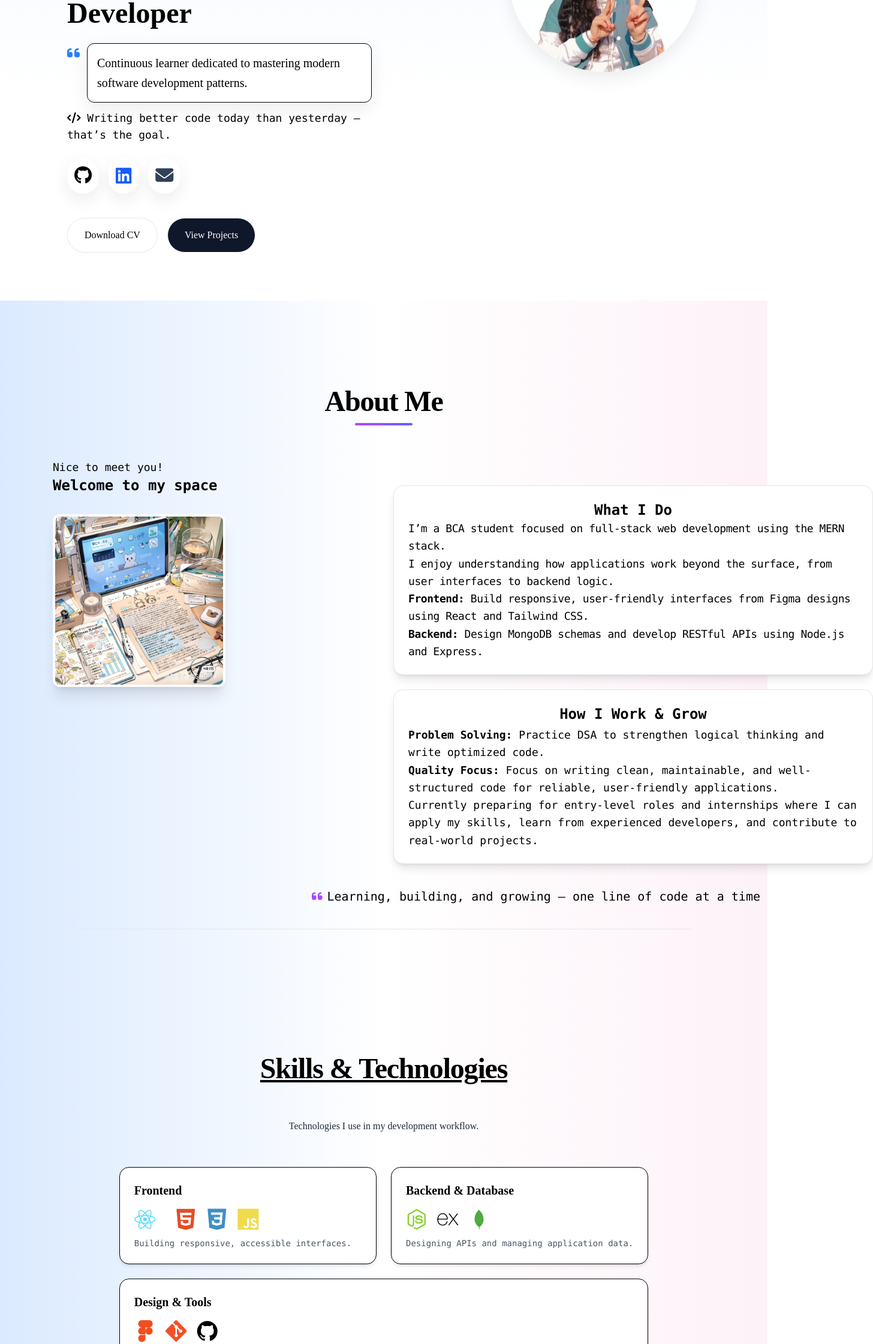
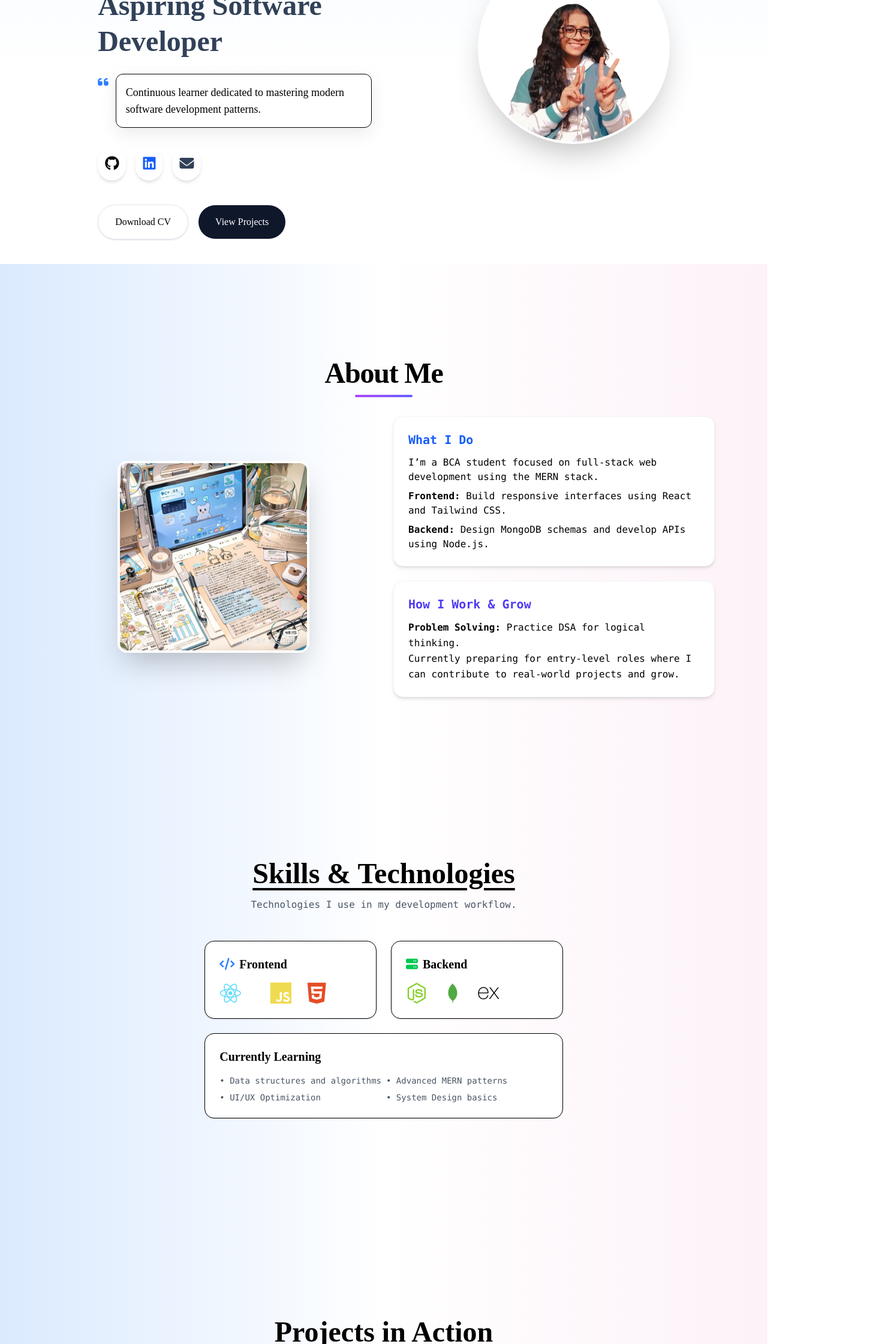
Before and after one commit to CodeWithAks/Portfolio, a React (Vite) app: page / in a window 1280 px wide. Shown: the part 440-2680 px from the top of the page at 60% size, 1456 px wide, since content can reach past the window. Built offline with nearby package versions, Linux system fonts and the light colour scheme.

Commit message:
first commit

```diff
--- a/src/components/AboutSection.jsx
+++ b/src/components/AboutSection.jsx
@@ -2,73 +2,46 @@ import React from 'react'
 
 const AboutSection = () => {
   return (
-    <section id="about" className="scroll-mt-24 w-full bg-gradient-to-r from-blue-100 via-white to-pink-50">
-      <div className="max-w-6xl mx-auto px-4 sm:px-6 py-12 sm:py-16">
+    // Reduced scroll-mt and py-16 to py-8 to fix the excessive top margin
+    <section id="about" className="scroll w-full bg-gradient-to-r from-blue-100 via-white to-pink-50 overflow-hidden">
+      <div className="max-w-6xl mx-auto px-4 sm:px-6 py-8 md:py-12">
 
-        {/* Heading */}
-        <div className="text-center mb-10 sm:mb-14">
-          <h1 className="text-3xl sm:text-4xl md:text-5xl font-extrabold tracking-tight">
-            About Me
-          </h1>
+        <div className="text-center mb-8">
+          <h1 className="text-3xl sm:text-5xl font-extrabold tracking-tight">About Me</h1>
           <div className="mx-auto mt-3 h-1 w-24 rounded-full bg-gradient-to-r from-purple-500 to-indigo-500" />
         </div>
 
-        {/* Intro */}
-        <div className="mb-8 text-center md:text-left">
-          <h2 className="font-mono text-base sm:text-lg">
-            Nice to meet you!
-          </h2>
-          <h3 className="text-lg sm:text-xl md:text-2xl font-mono font-bold">
-            Welcome to my space
-          </h3>
-        </div>
+        <div className="grid grid-cols-1 lg:grid-cols-2 gap-8 items-center">
+          <div className="flex justify-center">
+            <img
+              src="/images/bio-img.jpg"
+              alt="Akshara"
+              className="w-64 h-64 md:w-80 md:h-80 object-cover rounded-2xl border-4 border-white shadow-2xl"
+            />
+          </div>
 
-        {/* Image + Content */}
-        <div className="grid grid-cols-1 lg:grid-cols-2 gap-8 items-start">
-          <img
-            src="/images/bio-img.jpg"
-            alt="Akshara"
-            className="mx-auto lg:mx-0 w-56 h-56 sm:w-64 sm:h-64 md:w-72 md:h-72 object-cover rounded-xl border-4 border-white shadow-xl bg-blue-50"
-          />
-
-          <div className="space-y-6 lg:-mt-12">
-            {/* Card 1 */}
-            <div className="bg-white p-5 sm:p-6 rounded-2xl shadow-lg border border-zinc-200 w-200">
-              <h1 className='text-center font-bold font-mono text-2xl'>What I Do</h1>
-              <p className="text-sm sm:text-base md:text-lg leading-relaxed font-mono tracking-tight">
-                <p>I’m a BCA student focused on full-stack web development using the MERN stack. <br></br>I enjoy understanding how applications work beyond the surface, from user interfaces to backend logic.<br></br>
-                  <span className='font-bold'>Frontend:</span> Build responsive, user-friendly interfaces from Figma designs using React and Tailwind CSS.<br></br>
-                  <span className='font-bold'>Backend:</span> Design MongoDB schemas and develop RESTful APIs using Node.js and Express.</p>
-              </p>
+          <div className="flex flex-col gap-6">
+            <div className="bg-white p-6 rounded-2xl shadow-md border border-zinc-100">
+              <h3 className='font-bold font-mono text-xl mb-3 text-blue-600'>What I Do</h3>
+              <div className="text-sm sm:text-base space-y-2 font-mono">
+                <p>I’m a BCA student focused on full-stack web development using the MERN stack.</p>
+                <p><span className='font-bold'>Frontend:</span> Build responsive interfaces using React and Tailwind CSS.</p>
+                <p><span className='font-bold'>Backend:</span> Design MongoDB schemas and develop APIs using Node.js.</p>
+              </div>
             </div>
 
-            {/* Card 2 */}
-            <div className="bg-white p-5 sm:p-6 rounded-2xl shadow-lg border border-zinc-200 w-200">
-              <h1 className='text-center font-bold font-mono text-2xl'>How I Work & Grow</h1>
-              <p className="text-sm sm:text-base md:text-lg leading-relaxed font-mono mt-1">
-                <span className='font-bold'>Problem Solving:</span> Practice DSA to strengthen logical thinking and write optimized code.<br></br>
-                <span className='font-bold'>Quality Focus:</span> Focus on writing clean, maintainable, and well-structured code for reliable, user-friendly applications.<br></br>
-                Currently preparing for entry-level roles and internships where I can apply my skills, learn from experienced developers, and contribute to real-world projects.
+            <div className="bg-white p-6 rounded-2xl shadow-md border border-zinc-100">
+              <h3 className='font-bold font-mono text-xl mb-3 text-indigo-600'>How I Work & Grow</h3>
+              <p className="text-sm sm:text-base font-mono leading-relaxed">
+                <span className='font-bold'>Problem Solving:</span> Practice DSA for logical thinking. <br/>
+                Currently preparing for entry-level roles where I can contribute to real-world projects and grow.
               </p>
             </div>
           </div>
         </div>
-
-        {/* Quote */}
-        <div className="mt-10 flex justify-center lg:justify-end">
-          <div className="flex items-center gap-2 text-base sm:text-lg md:text-xl font-mono max-w-2xl text-center lg:text-left whitespace-nowrap">
-            <i className="fa-solid fa-quote-left text-purple-500"></i>
-            <span>Learning, building, and growing — one line of code at a time</span>
-
-          </div>
-        </div>
-
-        <hr className="mt-10 border-zinc-200 max-w-5xl mx-auto" />
-
-
       </div>
     </section>
   )
 }
 
-export default AboutSection
+export default AboutSection;
--- a/src/components/HeroSection.jsx
+++ b/src/components/HeroSection.jsx
@@ -3,89 +3,43 @@ import React from 'react'
 const HeroSection = () => {
     return (
         <section id="home" className="gradient-hero">
-            <div className="max-w-6xl mx-auto px-4 sm:px-6 md:px-8 lg:px-12 py-8 sm:py-12 md:py-16 lg:py-20">
-                <div className="flex flex-col-reverse lg:flex-row items-center lg:items-start gap-6 sm:gap-8 md:gap-10">
+            <div className="max-w-6xl mx-auto px-4 sm:px-6 lg:px-12 py-2 md:py-10">
+                <div className="flex flex-col-reverse lg:flex-row items-center gap-10">
                     <div className="flex-1 text-center lg:text-left">
-                        <button className="border-slate-200 rounded-xl px-5 py-3 animate-bounce-once bg-white/70 backdrop-blur soft-shadow text-sm sm:text-base">
+                        <button className="border-slate-200 rounded-xl px-5 py-3 animate-bounce bg-white/70 backdrop-blur soft-shadow text-sm">
                             Hello !
                         </button>
 
-                        <h1 className="text-2xl sm:text-3xl md:text-4xl lg:text-5xl font-bold mt-4 mb-2 animate-fade-in-up leading-tight">
+                        <h1 className="text-3xl sm:text-4xl lg:text-6xl font-bold mt-4 mb-2 leading-tight">
                             I'm <span className="text-blue-500">Akshara Goyal</span>,
                         </h1>
 
-                        <h2
-                            className="text-2xl sm:text-3xl md:text-4xl lg:text-5xl font-bold animate-fade-in-up leading-tight"
-                            style={{ animationDelay: '120ms' }}>
+                        <h2 className="text-2xl sm:text-3xl lg:text-5xl font-bold leading-tight text-slate-700">
                             Aspiring Software Developer
                         </h2>
 
-                        <div
-                            className="mt-4 sm:mt-5 flex items-start gap-2 sm:gap-3 animate-fade-in-up"
-                            style={{ animationDelay: '240ms' }}
-                        >
-                            <i className="fa-solid fa-quote-left text-xl sm:text-2xl text-blue-500 mt-1"></i>
-                            <p className="text-base sm:text-lg md:text-xl border p-3 sm:p-4 rounded-xl bg-white/70 backdrop-blur soft-shadow leading-relaxed">
+                        <div className="mt-6 flex items-start gap-3 justify-center lg:justify-start">
+                            <i className="fa-solid fa-quote-left text-xl text-blue-500 mt-1"></i>
+                            <p className="text-base sm:text-lg border p-4 rounded-xl bg-white/70 backdrop-blur soft-shadow max-w-md">
                                 Continuous learner dedicated to mastering modern software development patterns.
-                                <br className="hidden sm:block" />
-
                             </p>
                         </div>
 
-                        <p
-                            className="text-right lg:text-left mt-2 sm:mt-3 text-base sm:text-lg animate-fade-in-up font-mono"
-                            style={{ animationDelay: '360ms' }}
-                        >
-                            <i class="fa-solid fa-code"></i> Writing better code today than yesterday — that’s the goal.
-                        </p>
-
-                        {/* icons */}
-
-                        {/* github */}
-                        <div className="socials mt-4 sm:mt-6 flex justify-center lg:justify-start gap-3 sm:gap-4 text-2xl sm:text-3xl animate-fade-in-up"
-                            style={{ animationDelay: '480ms' }}>
-                            <a
-                                href="https://github.com/CodeWithAks"
-                                target="_blank"
-                                rel="noopener noreferrer"
-                                className="p-2 sm:p-3 rounded-full bg-white soft-shadow hover:scale-110 transition-all cursor-pointer"
-                            >
-                                <i className="fa-brands fa-github text-black"></i>
-                            </a>
-
-                            {/* linkedin */}
-                            <a
-                                href="https://www.linkedin.com/in/akshara-goyal-37236a366/"
-                                target="_blank"
-                                rel="noopener noreferrer"
-                                className="p-2 sm:p-3 rounded-full bg-white soft-shadow hover:scale-110 transition-all cursor-pointer flex items-center justify-center"
-                            >
-                                <i className="fa-brands fa-linkedin text-blue-600"></i>
-                            </a>
-
-                            {/* email */}
-                            <a
-                                href="mailto:meakshara.goyal@gmail.com"
-                                className="p-2 sm:p-3 rounded-full bg-white soft-shadow hover:scale-110 transition-all cursor-pointer"
-                            >
-                                <i className="fa-solid fa-envelope text-slate-700"></i>
-                            </a>
+                        <div className="socials mt-8 flex justify-center lg:justify-start gap-4 text-2xl">
+                            <a href="https://github.com/CodeWithAks" target="_blank" rel="noreferrer" className="p-3 rounded-full bg-white shadow-md hover:scale-110 transition-all"><i className="fa-brands fa-github text-black"></i></a>
+                            <a href="https://www.linkedin.com/in/akshara-goyal-37236a366/" target="_blank" rel="noreferrer" className="p-3 rounded-full bg-white shadow-md hover:scale-110 transition-all"><i className="fa-brands fa-linkedin text-blue-600"></i></a>
+                            <a href="mailto:meakshara.goyal@gmail.com" className="p-3 rounded-full bg-white shadow-md hover:scale-110 transition-all"><i className="fa-solid fa-envelope text-slate-700"></i></a>
                         </div>
 
-                        {/* cta */}
-                        <div className='flex gap-4 font-medium'>
-                            <a href="#cv" className='bg-white border-slate-200 rounded-full mt-10 px-7 py-4 border'>Download CV</a>
-                            <a href="#project" className='bg-slate-900 text-white rounded-full mt-10 px-7 py-4 border '>View Projects</a>
+                        <div className='flex flex-col sm:flex-row gap-4 mt-10 justify-center lg:justify-start font-medium'>
+                            <a href="#cv" className='bg-white border-slate-200 rounded-full px-7 py-4 border shadow-sm hover:bg-slate-50 transition-all text-center'>Download CV</a>
+                            <a href="#project" className='bg-slate-900 text-white rounded-full px-7 py-4 border hover:bg-slate-800 transition-all text-center'>View Projects</a>
                         </div>
                     </div>
 
-                    <div className="flex-1 flex items-center justify-center lg:justify-end">
-                        <div className="w-32 h-32 sm:w-40 sm:h-40 md:w-48 md:h-48 lg:w-72 lg:h-72 xl:w-80 xl:h-80 rounded-full overflow-hidden soft-shadow bg-white/80">
-                            <img
-                                src="/images/my-img-removebg-preview.png"
-                                alt="Akshara"
-                                className="w-full h-full object-cover"
-                            />
+                    <div className="flex-1 flex justify-center lg:justify-end">
+                        <div className="w-48 h-48 sm:w-64 sm:h-64 lg:w-80 lg:h-80 rounded-full overflow-hidden shadow-2xl border-4 border-white bg-white">
+                            <img src="/images/my-img-removebg-preview.png" alt="Akshara" className="w-full h-full object-cover" />
                         </div>
                     </div>
                 </div>
@@ -94,4 +48,4 @@ const HeroSection = () => {
     )
 }
 
-export default HeroSection
+export default HeroSection;
--- a/src/components/ProjectsSection.jsx
+++ b/src/components/ProjectsSection.jsx
@@ -4,86 +4,43 @@ const projects = [
   {
     title: "ShowTimeHub",
     desc: "A modern movie discovery platform with real-time data and persistent user preferences.",
-    focus: "Frontend",
-    features: [
-      "Real-time movie search using TMDB API",
-      "Genre-based filtering & ratings",
-      "Persistent favorites & dark mode (Local Storage)",
-      "Responsive UI with Tailwind CSS",
-    ],
-    stack: "React, Tailwind CSS, React Router, TMDB API",
+    stack: "React, Tailwind, TMDB API",
     image: "/images/showTimeHub.jpeg",
     github: "https://github.com/CodeWithAks/ShowTimeHub",
     live: "https://show-time-hub.vercel.app/",
   },
   {
     title: "Hirely",
-    desc: "A full-stack job portal with secure authentication and role-based access.",
-    focus: "Full Stack",
-    features: [
-      "JWT-based authentication with Admin/User roles",
-      "RESTful APIs with MongoDB",
-      "Job posting & application tracking",
-      "Complete CRUD operations",
-    ],
-    stack: "MongoDB, Express, React, Node.js, JWT, Bcrypt",
+    desc: "A full-stack job portal with secure JWT authentication and role-based access.",
+    stack: "MERN Stack, JWT, Bcrypt",
     image: "/images/Hirely.jpeg",
     github: "#",
     live: "#",
   },
 ];
 
-
-
 const ProjectsSection = () => {
   return (
-    <div id="project" className="min-h-screen py-8 sm:py-12 md:py-16 px-4 sm:px-6 md:px-6 bg-gradient-to-r from-blue-100 via-white to-pink-50">
-      <h1 className="text-3xl sm:text-4xl md:text-5xl font-bold text-center underline underline-offset-4 mb-8 sm:mb-12 md:mb-16 text-gray-800">Projects in Action</h1>
-      <div className='flex justify-center'>
-      <div className="grid grid-cols-1 md:grid-cols-2 lg:grid-cols-3 gap-8 max-w-8xl px-4 ml-120">
-          {projects.map((project, index) => (
-            <div key={index}
-              className="bg-white shadow-lg rounded-2xl overflow-hidden hover:scale-105 transition-transform duration-300" >
+    <section id="project" className="py-16 px-4 bg-gradient-to-r from-blue-100 via-white to-pink-50 scroll">
+      <h1 className="text-3xl sm:text-5xl font-bold text-center underline underline-offset-8 mb-12">Projects in Action</h1>
 
-
-              {/* Project Image */}
-              <img
-                src={project.image}
-                alt={project.title}
-                className="w-full h-40 sm:h-48 object-cover"
-              />
-
-              {/* Text */}
-              <div className="p-4 sm:p-6">
-                <h3 className="text-xl sm:text-2xl font-bold text-gray-800 mb-2 sm:mb-3">{project.title}</h3>
-                <p className="text-xs sm:text-sm text-gray-700 mb-3 sm:mb-4 leading-relaxed whitespace-pre-line font-mono font-extrabold">
-                  {project.desc}
-                </p>
-
-
-              {/* Features */}
-              <ul className="text-sm text-gray-700 space-y-1 mb-4 list-disc list-inside font-mono">
-                {project.features.map((feature, i) => (
-                  <li key={i}>{feature}</li>
-                ))}
-              </ul>
-
-                <p className="text-xs font-semibold text-gray-700 font-mono">
-                  <span className="text-black">Tech Stack:</span> {project.stack}
-                </p>
-
-
-                {/* cta */}
-                <div className="mt-4 flex items-center justify-between text-sm font-semibold">
-                  <a href={project.github} className="text-blue-600 hover:underline">View Code →</a>
-                  <a href={project.live} className="text-green-600 hover:underline">Live Demo →</a>
-                </div>
+      <div className="grid grid-cols-1 md:grid-cols-2 lg:grid-cols-2 gap-8 max-w-5xl mx-auto">
+        {projects.map((project, index) => (
+          <div key={index} className="bg-white shadow-xl rounded-2xl overflow-hidden hover:scale-[1.02] transition-transform flex flex-col">
+            <img src={project.image} alt={project.title} className="w-full h-48 object-cover" />
+            <div className="p-6 flex flex-col flex-grow">
+              <h3 className="text-2xl font-bold mb-2">{project.title}</h3>
+              <p className="text-gray-600 font-mono text-sm mb-4 flex-grow">{project.desc}</p>
+              <p className="text-xs font-bold uppercase tracking-wider text-blue-600 mb-4">Stack: {project.stack}</p>
+              <div className="flex justify-between items-center pt-4 border-t">
+                <a href={project.github} className="text-blue-500 font-bold hover:underline">Code →</a>
+                <a href={project.live} className="text-green-500 font-bold hover:underline">Live Demo →</a>
               </div>
             </div>
-          ))}
-        </div>
+          </div>
+        ))}
       </div>
-    </div>
+    </section>
   );
 };
 
--- a/src/components/SkillsSection.jsx
+++ b/src/components/SkillsSection.jsx
@@ -2,77 +2,46 @@ import React from 'react'
 
 const SkillsSection = () => {
   return (
-    <section id="skill" className="w-full bg-gradient-to-r from-blue-100 via-white to-pink-50">
-      <div className="max-w-6xl mx-auto px-4 sm:px-6 py-12 sm:py-16">
-
-        {/* Heading */}
-        <div className="text-center mb-8 sm:mb-14">
-          <h1 className="text-3xl sm:text-4xl md:text-5xl font-extrabold tracking-tight underline mb-15">
-            Skills & Technologies
-          </h1>
-          <h3 className='text-gray-800'>Technologies I use in my development workflow.</h3>
+    <section id="skill" className="w-full py-16 bg-gradient-to-r from-blue-100 via-white to-pink-50 scroll">
+      <div className="max-w-6xl mx-auto px-4">
+        <div className="text-center mb-12">
+          <h1 className="text-3xl sm:text-5xl font-extrabold underline underline-offset-8 mb-4">Skills & Technologies</h1>
+          <p className='text-gray-600 font-mono'>Technologies I use in my development workflow.</p>
         </div>
 
-        {/* Grid */}
         <div className="grid grid-cols-1 md:grid-cols-2 gap-6">
-
-          {/* Frontend */}
-          <div className="bg-white rounded-2xl p-6 shadow-md border">
-            <h2 className="text-xl font-bold mb-4">Frontend</h2>
-            <div className="flex flex-wrap gap-4 text-4xl">
-              <i className="devicon-react-original colored" />
-              <i className="devicon-tailwindcss-original colored" />
-              <i className="devicon-html5-plain colored" />
-              <i className="devicon-css3-plain colored" />
-              <i className="devicon-javascript-plain colored" />
+          <div className="bg-white rounded-2xl p-6 shadow-sm border hover:shadow-md transition-shadow">
+            <h2 className="text-xl font-bold mb-4 flex items-center gap-2"><i className="fa-solid fa-code text-blue-500"></i> Frontend</h2>
+            <div className="flex flex-wrap gap-6 text-4xl">
+              <i className="devicon-react-original colored" title="React" />
+              <i className="devicon-tailwindcss-original colored" title="Tailwind" />
+              <i className="devicon-javascript-plain colored" title="JS" />
+              <i className="devicon-html5-plain colored" title="HTML" />
             </div>
-            <p className="mt-3 text-sm text-gray-600 font-mono">
-              Building responsive, accessible interfaces.
-            </p>
           </div>
 
-          {/* Backend */}
-          <div className="bg-white rounded-2xl p-6 shadow-md border">
-            <h2 className="text-xl font-bold mb-4">Backend & Database</h2>
-            <div className="flex flex-wrap gap-4 text-4xl">
+          <div className="bg-white rounded-2xl p-6 shadow-sm border hover:shadow-md transition-shadow">
+            <h2 className="text-xl font-bold mb-4 flex items-center gap-2"><i className="fa-solid fa-server text-green-500"></i> Backend</h2>
+            <div className="flex flex-wrap gap-6 text-4xl">
               <i className="devicon-nodejs-plain colored" />
+              <i className="devicon-mongodb-plain colored" />
               <i className="devicon-express-original" />
-              <i className="devicon-mongodb-plain colored" />
-              <i className="devicon-mysql-original colored" />
             </div>
-            <p className="mt-3 text-sm text-gray-600 font-mono">
-              Designing APIs and managing application data.
-            </p>
           </div>
 
-          {/* Tools */}
-          <div className="bg-white rounded-2xl p-6 shadow-md border md:col-span-2">
-            <h2 className="text-xl font-bold mb-4">Design & Tools</h2>
-            <div className="flex flex-wrap gap-4 text-4xl">
-              <i className="devicon-figma-plain colored" />
-              <i className="devicon-git-plain colored" />
-              <i className="devicon-github-original" />
-               <i className="devicon-postman-plain colored" />
-            </div>
-            <p className="mt-3 text-sm text-gray-600 font-mono">
-              Designing interfaces and collaborating through version control.
-            </p>
-          </div>
-
-          {/* Currently Learning */}
-          <div className="bg-white rounded-2xl p-6 shadow-md border md:col-span-2">
-            <h2 className="text-xl font-bold mb-3">Currently Learning</h2>
-            <ul className="text-sm text-gray-600 space-y-1 font-mono">
-              <li>• Data structures and algorithms for problem-solving</li>
-              <li>• Building and improving full-stack MERN projects</li>
-              <li>• Exploring advanced areas of software development</li>
+          <div className="bg-white rounded-2xl p-6 shadow-sm border md:col-span-2">
+            <h2 className="text-xl font-bold mb-4">Currently Learning</h2>
+            <ul className="grid grid-cols-1 sm:grid-cols-2 gap-2 text-sm text-gray-600 font-mono">
+              <li>• Data structures and algorithms</li>
+              <li>• Advanced MERN patterns</li>
+              <li>• UI/UX Optimization</li>
+              <li>• System Design basics</li>
             </ul>
           </div>
-
         </div>
       </div>
     </section>
   )
 }
 
-export default SkillsSection
+export default SkillsSection;
--- a/src/index.css
+++ b/src/index.css
@@ -56,3 +56,15 @@ section {
 :root {
   --nav-height: 80px;
 }
+
+html, body {
+  max-width: 100%;
+  overflow-x: hidden;
+}
+/* index.css */
+body {
+  margin: 0;
+  padding: 0;
+  overflow-x: hidden; /* This prevents the horizontal scroll bug */
+  width: 100%;
+}
```
Also changed, not shown: src/components/ContactSection.jsx (+21 -63 lines), src/components/Header.jsx (+17 -28 lines), src/components/ServicesSection.jsx (+24 -44 lines), 1 other file (tests, documents, lock files or other folders).
